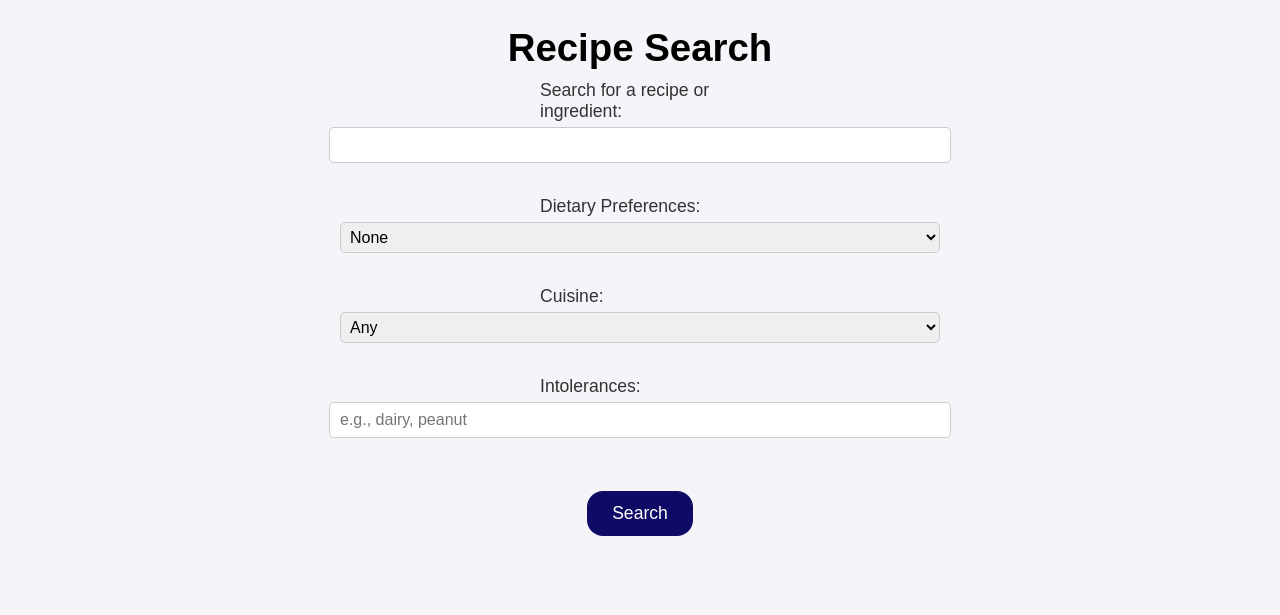
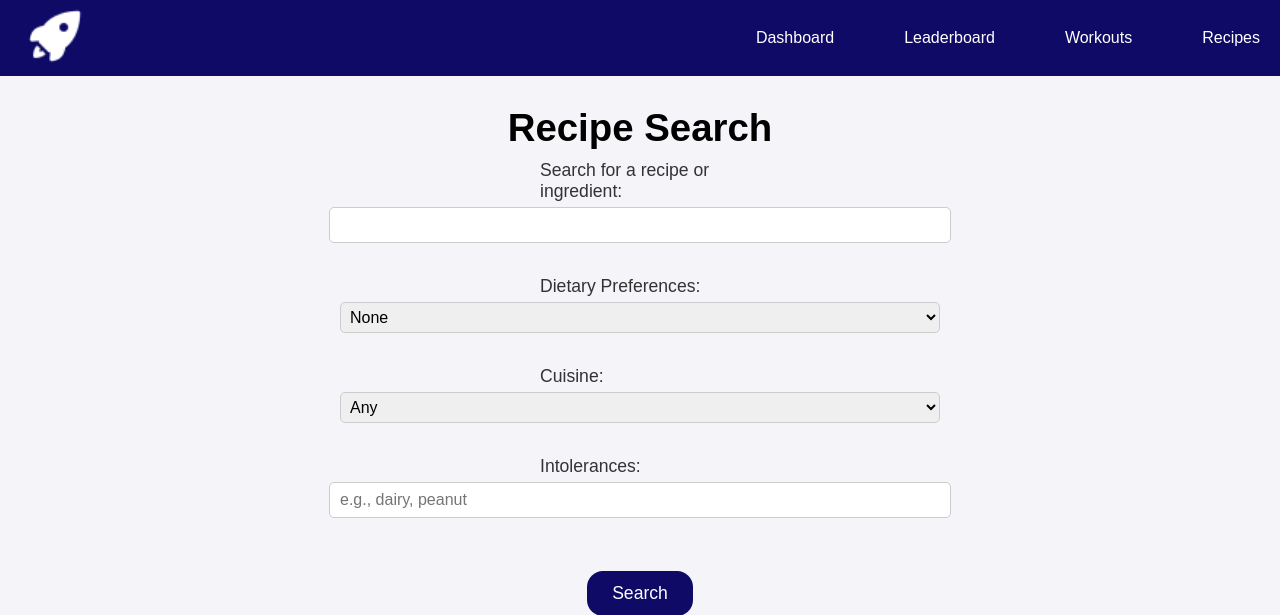
Before and after one commit to a-dandrea/missionCritical, a PHP site: page /recipe.php in a window 1280 px wide. Shown: the top 615 px of the page. Run offline with PHP 8.4, Linux system fonts and the light colour scheme; data that the repository does not hold is empty.

Commit message:
nav bar changes

```diff
--- a/frontend/recipe.php
+++ b/frontend/recipe.php
@@ -6,9 +6,33 @@
     <title>Recipe Search</title>
     <link rel="stylesheet" href="style.css">
 </head>
+<header>
+<nav class="navbar">
+    <div class="dropdown">
+    <a href="index.php" class="dropbtn">
+  <img src="images/rocket-icon.png" alt="Rocket Menu" class="rocket">
+</a>
+ <div class="dropdown-content">
+                <a href="#">Subscriptions</a>
+                <a href="#">Payment</a>
+            </div>
+        </div>
+        <div class="nav-links">
+
+            <a href="dashboard.php">Dashboard</a>
+            <a href="leaderboard.php">Leaderboard</a>
+            <a href="workout.php">Workouts</a>
+            <a href="recipe.php">Recipes</a>
+            <?php if ($isLoggedIn): ?>
+               <a href="logout.php" class="logout-button">Logout</a>
+            <?php endif; ?>
+        </div>
+
+    </nav>
+</header>
 <body>
 
-    <h1>Recipe Search</h1>
+    <h1 style="padding: 80px 10px 0px 10px;">Recipe Search</h1>
 
     <form action="search.php" method="get">
         <!-- Recipe/Ingredient Search -->
--- a/frontend/style.css
+++ b/frontend/style.css
@@ -8,8 +8,10 @@
   display: flex;
   align-items: center;
   justify-content: space-between;
+  padding: 8px 20px; /* Smaller height and spacing */
+  z-index: 1000;
+  height: 60px; /* Shorter height */
 
-  z-index: 1000;
 }
 
 /* Adjust space between elements */
@@ -51,16 +53,11 @@
 /* Dropdown container */
 .dropdown {
     position: relative;
-    display: inline-block;
 }
 
 /* Dropdown button */
 .dropbtn {
-    background-color: inherit; /* Matches navbar background */
-    color: white;
-    padding: 14px 20px;
-    border: none;
-    cursor: pointer;
+  display: inline-block;
 }
 
 /* Dropdown content (hidden by default) */
```
Also changed, not shown: frontend/dashboard.php (+11 -1 lines), frontend/goals.php (+11 -1 lines), frontend/group_membership.php (+11 -1 lines), frontend/index.php (+13 -11 lines), frontend/leaderboard.php (+11 -1 lines), frontend/personalinfo.php (+11 -1 lines), frontend/search.php (+25 -1 lines), frontend/workout.php (+11 -1 lines).
